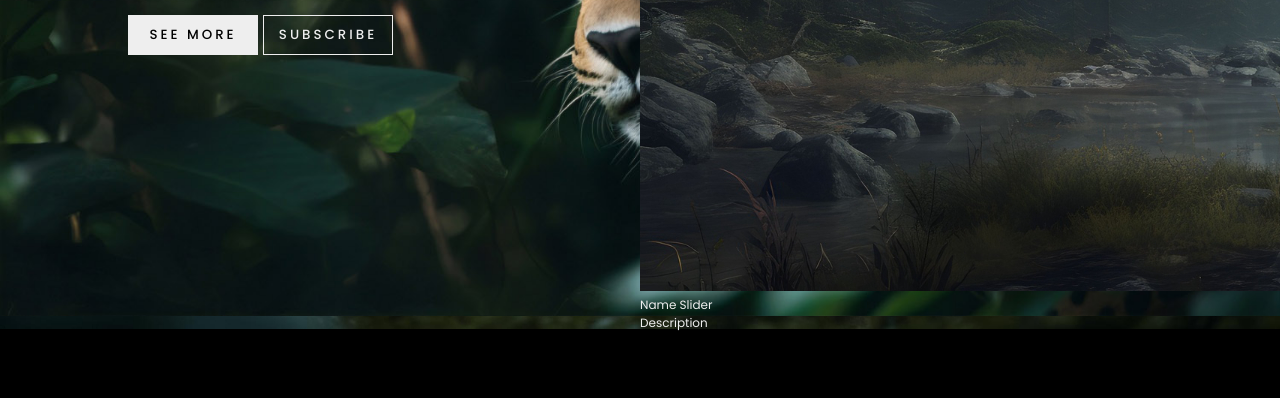
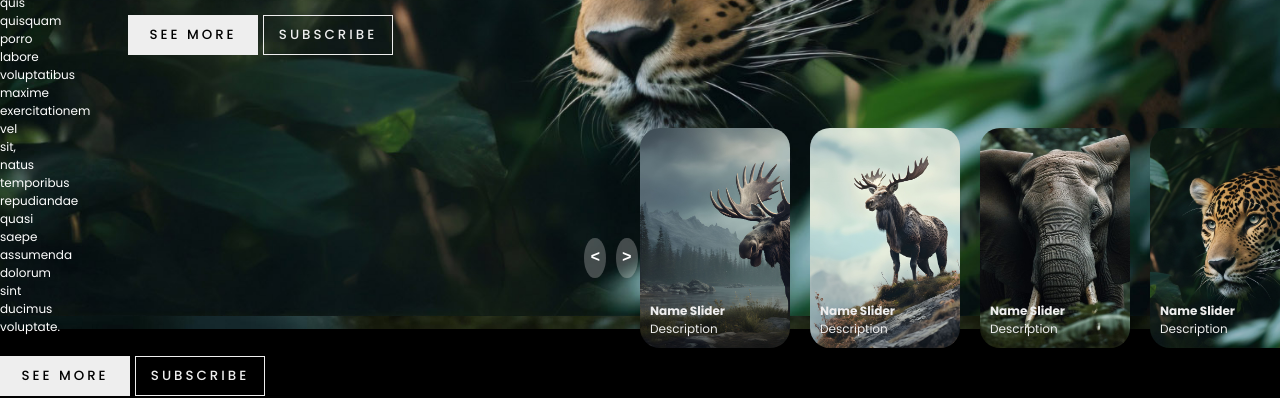
Before and after one commit to AndreSassiente/020-Project-web-slide-page, a plain HTML site: page index.html in a window 1280 px wide. Shown: the part 402-800 px from the top of the page. Drawn offline with Linux system fonts and the light colour scheme.

Commit message:
003: HTML e CSS video aula pausada aos 14:00

```diff
--- a/index.html
+++ b/index.html
@@ -19,7 +19,7 @@
   </header>
 
   <!-- carousel -->
-  <div class="carousel">
+  <div class="carousel next">
     <!-- list item -->
     <div class="list">
       <div class="item">
@@ -128,6 +128,12 @@
         </div>
       </div>
     </div>
+
+    <!-- arrows -->
+    <div class="arrows">
+      <button id="prev"><</button>
+      <button id="next">></button>
+    </div>
   </div>
 
   <script src="app.js"></script>
--- a/style.css
+++ b/style.css
@@ -109,3 +109,119 @@ header a {
   display: flex;
   gap: 20px;
 }
+
+.thumbnail .item {
+  width: 150px;
+  height: 220px;
+  flex-shrink: 0;
+  position: relative;
+}
+
+.thumbnail .item img {
+  width: 100%;
+  height: 100%;
+  object-fit: cover;
+  border-radius: 20px;
+}
+
+.thumbnail .item .content {
+  position: absolute;
+  bottom: 10px;
+  left: 10px;
+  right: 10px;
+}
+
+.thumbnail .item .content .title {
+  font-weight: bold;
+}
+
+/* arrows */
+.arrows {
+  position: absolute;
+  top: 80%;
+  right: 52%;
+  width: 300px;
+  max-width: 30px;
+  display: flex;
+  gap: 10px;
+  align-items: center;
+}
+
+.arrows button {
+  width: 40px;
+  height: 40px;
+  border-radius: 50%;
+  background-color: #eee4;
+  border: none;
+  font-family: monospace;
+  color: #fff;
+  font-weight: bold;
+  font-size: large;
+  transition: .5s;
+  z-index: 100;
+}
+
+.arrows button:hover {
+  background-color: #eee;
+  color: #555;
+}
+
+.carousel .list .item:nth-child(1) {
+  z-index: 1;
+}
+
+.carousel .list .item:nth-child(1) .author,
+.carousel .list .item:nth-child(1) .title,
+.carousel .list .item:nth-child(1) .topic,
+.carousel .list .item:nth-child(1) .des,
+.carousel .list .item:nth-child(1) .buttons {
+  transform: translateY(50px);
+  filter: blur(20px);
+  opacity: 0;
+  animation: showContent 0.5s 1s linear 1 forwards;
+}
+
+@keyframes showContent {
+  to {
+    opacity: 1;
+    filter: blur(0);
+    transform: translateY(0);
+  }
+}
+
+.carousel .list .item:nth-child(1) .title {
+  animation-delay: 1.2s;
+}
+
+.carousel .list .item:nth-child(1) .topic {
+  animation-delay: 1.4s;
+}
+
+.carousel .list .item:nth-child(1) .des {
+  animation-delay: 1.6s;
+}
+
+.carousel .list .item:nth-child(1) .buttons {
+  animation-delay: 1.8s;
+}
+
+/* effect next click */
+.carousel.next .list .item:nth-child(1) img {
+  width: 150px;
+  height: 220px;
+  position: absolute;
+  left: 50%;
+  bottom: 50px;
+  border-radius: 20px;
+  animation: showImage 0.5s linear 1 forwards;
+}
+
+@keyframes showImage {
+  to {
+    width: 100%;
+    height: 100%;
+    left: 0;
+    bottom: 0;
+    border-radius: 0;
+  }
+}
```
